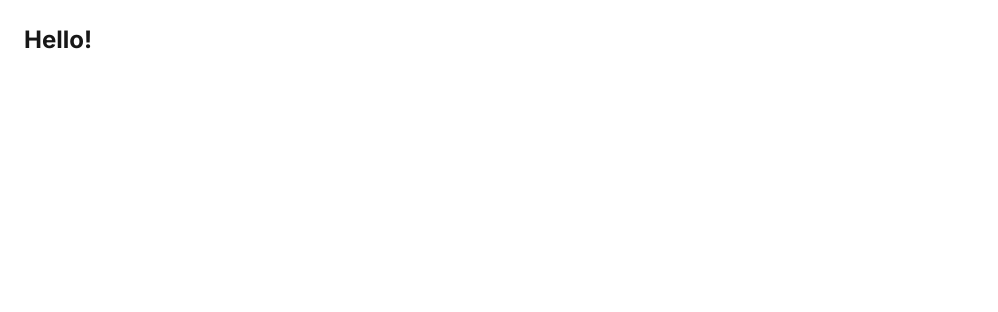
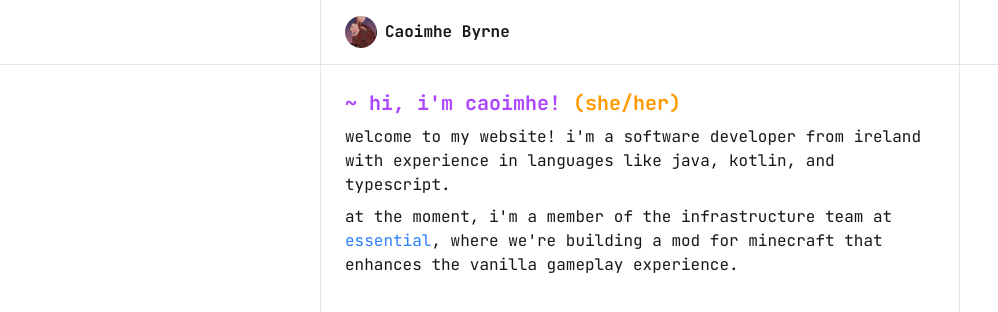
Before and after one commit to caoimhebyrne/caoimhe.dev, a Next.js app: page / in a window 1280 px wide. Shown: the top 312 px of the page, without its empty margins (0-998 px from the left). Built offline with nearby package versions, Linux system fonts and the light colour scheme.

Commit message:
feat: start working on the main page

```diff
--- a/src/app/globals.css
+++ b/src/app/globals.css
@@ -1,21 +1,37 @@
 @import "tailwindcss";
 
 :root {
-  --background: #ffffff;
-  --foreground: #171717;
+  --background: var(--color-white);
+  --foreground: var(--color-neutral-900);
+
+  --primary: var(--color-purple-500);
+  --secondary: var(--color-amber-500);
+
+  --border: var(--color-neutral-200);
+}
+
+@media (prefers-color-scheme: dark) {
+  :root {
+    --background: var(--color-neutral-950);
+    --foreground: var(--color-neutral-200);
+
+    --primary: var(--color-purple-400);
+    --secondary: var(--color-amber-500);
+
+    --border: var(--color-neutral-800);
+  }
 }
 
 @theme inline {
   --color-background: var(--background);
   --color-foreground: var(--foreground);
-  --font-sans: var(--font-inter);
-}
 
-@media (prefers-color-scheme: dark) {
-  :root {
-    --background: #0a0a0a;
-    --foreground: #ededed;
-  }
+  --color-primary: var(--primary);
+  --color-secondary: var(--secondary);
+
+  --color-border: var(--border);
+
+  --font-mono: var(--font-jetbrains-mono);
 }
 
 body {
--- a/src/app/layout.tsx
+++ b/src/app/layout.tsx
@@ -1,9 +1,10 @@
+import Navigation from "@/components/root/Navigation";
 import type { Metadata } from "next";
-import { Inter } from "next/font/google";
+import { JetBrains_Mono } from "next/font/google";
 import "./globals.css";
 
-const inter = Inter({
-  variable: "--font-inter",
+const jetbrainsMono = JetBrains_Mono({
+  variable: "--font-jetbrains-mono",
   subsets: ["latin"],
 });
 
@@ -19,9 +20,17 @@ export default function RootLayout({ children }: RootLayoutProps) {
   return (
     <html lang="en">
       <body
-        className={`${inter.variable} container mx-auto p-6 font-sans antialiased`}
+        className={`${jetbrainsMono.variable} flex min-h-screen flex-col font-mono antialiased`}
       >
-        {children}
+        <header className="border-border border-b">
+          <section className="mx-auto border-border px-3 py-2 md:w-2/3 md:border-x md:px-6 md:py-4 xl:w-1/2 2xl:w-3/8">
+            <Navigation />
+          </section>
+        </header>
+
+        <main className="flex-1 border-border p-6 md:mx-auto md:w-2/3 md:border-x xl:w-1/2 2xl:w-3/8">
+          {children}
+        </main>
       </body>
     </html>
   );
--- a/src/app/page.tsx
+++ b/src/app/page.tsx
@@ -1,3 +1,28 @@
 export default function Home() {
-  return <h1 className="font-bold text-2xl">Hello!</h1>;
+  return (
+    <section className="flex flex-col gap-2">
+      <h1 className="font-bold font-mono text-lg text-primary md:text-xl">
+        ~ hi, i'm caoimhe! <span className="text-secondary">(she/her)</span>
+      </h1>
+
+      <p className="text-sm md:text-base">
+        welcome to my website! i'm a software developer from ireland with
+        experience in languages like java, kotlin, and typescript.
+      </p>
+
+      <p className="text-sm md:text-base">
+        at the moment, i'm a member of the infrastructure team at{" "}
+        <a
+          rel="noreferrer"
+          target="_blank"
+          className="text-blue-500"
+          href="https://essential.gg"
+        >
+          essential
+        </a>
+        , where we're building a mod for minecraft that enhances the vanilla
+        gameplay experience.
+      </p>
+    </section>
+  );
 }
--- /dev/null
+++ b/src/components/root/Navigation.tsx
@@ -0,0 +1,18 @@
+export default function Navigation() {
+  return (
+    <section className="flex flex-row items-center justify-between">
+      <div className="flex flex-row items-center gap-2">
+        <img
+          src="profile.png"
+          className="size-8 rounded-full"
+          // biome-ignore lint/a11y/noRedundantAlt: <explanation>
+          alt="A hand-drawn image of a girl with brown hair"
+        />
+
+        <p className="font-bold font-mono text-sm md:text-base">
+          Caoimhe Byrne
+        </p>
+      </div>
+    </section>
+  );
+}
```
Also changed, not shown: public/profile.png (added).
